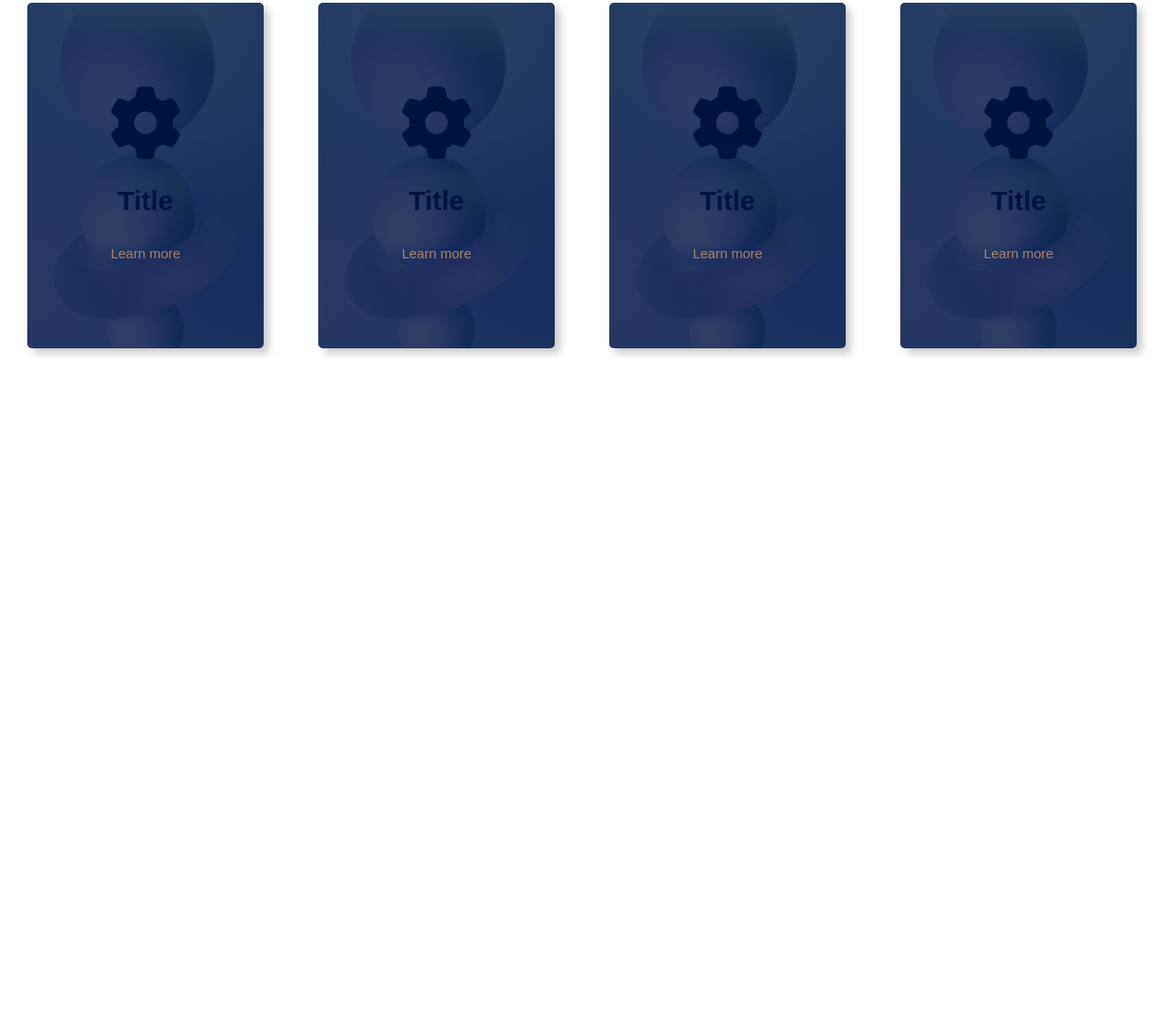
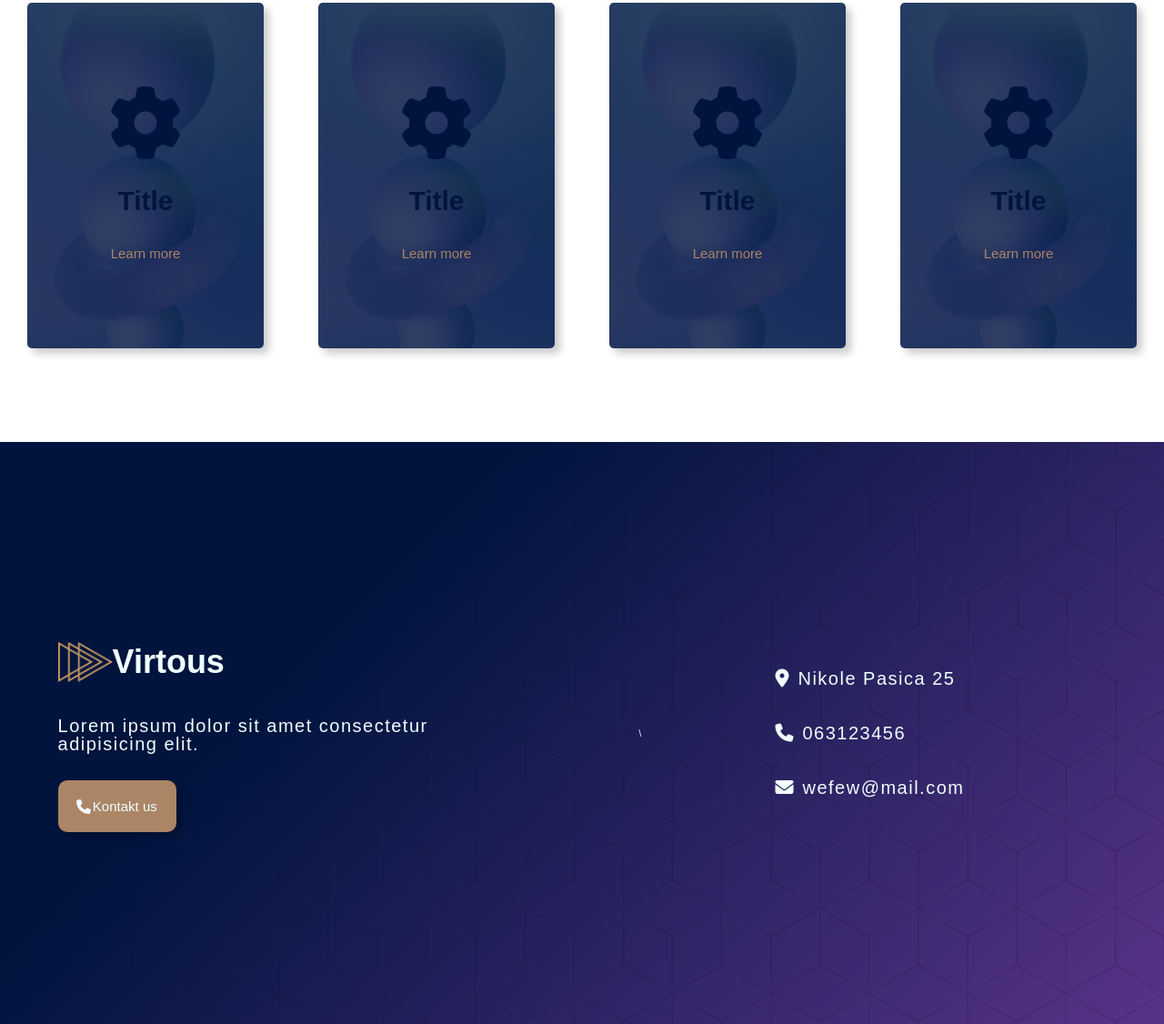
Before and after one commit to emajlija/sajt, a website: page index.html in a window 1280 px wide. Shown: the part 1794-2920 px from the top of the page at 91% size. Before the commit the page ends 2280 px from the top, so only its background shows below. Drawn offline with Linux system fonts and the light colour scheme.

Commit message:
Footer commit

```diff
--- a/index.html
+++ b/index.html
@@ -106,6 +106,47 @@
         </div>
       </div>
     </div>
+
+    <footer class="footer">
+      <div class="footer__logo">
+        <div class="header__logo-box mb-md">
+          <img src="img/logo.png" alt="Nexter logo" class="header__logo" />
+          <h1>Virtous</h1>
+        </div>
+        <h1 class="heading-small mb-md">
+          Lorem ipsum dolor sit amet consectetur adipisicing elit.
+        </h1>
+        <button class="btn btn__lm">
+          <svg
+            xmlns="http://www.w3.org/2000/svg"
+            height="16"
+            width="16"
+            viewBox="0 0 512 512"
+          >
+            <!--!Font Awesome Free 6.5.1 by @fontawesome - https://fontawesome.com License - https://fontawesome.com/license/free Copyright 2024 Fonticons, Inc.-->
+            <path
+              d="M164.9 24.6c-7.7-18.6-28-28.5-47.4-23.2l-88 24C12.1 30.2 0 46 0 64C0 311.4 200.6 512 448 512c18 0 33.8-12.1 38.6-29.5l24-88c5.3-19.4-4.6-39.7-23.2-47.4l-96-40c-16.3-6.8-35.2-2.1-46.3 11.6L304.7 368C234.3 334.7 177.3 277.7 144 207.3L193.3 167c13.7-11.2 18.4-30 11.6-46.3l-40-96z"
+            />
+          </svg>
+          Kontakt us
+        </button>
+      </div>
+      \
+      <div class="footer__info">
+        <div class="footer__info-sec">
+          <i class="fa-solid fa-location-dot"></i>
+          <h1 class="heading-small">Nikole Pasica 25</h1>
+        </div>
+        <div class="footer__info-sec">
+          <i class="fa-solid fa-phone"></i>
+          <h1 class="heading-small">063123456</h1>
+        </div>
+        <div class="footer__info-sec">
+          <i class="fa-solid fa-envelope"></i>
+          <h1 class="heading-small">wefew@mail.com</h1>
+        </div>
+      </div>
+    </footer>
   </body>
   <script src="script.js"></script>
 </html>
--- a/sass/_layout.scss
+++ b/sass/_layout.scss
@@ -117,12 +117,7 @@
         padding: 15rem;
     }
 
-    &__topbar project1{
-        width: 20%;
-    }
 }
-
-
 
 .about{
 height: 90vh;
@@ -154,6 +149,82 @@ align-items: center;
     &__title{
         width: 100%;
     }
+}
+
+.footer{
+    height: 80vh;
+    width: 100%;
+    display: flex;
+    align-items: center;
+    justify-content: space-around;
+    background-image: linear-gradient(135deg,
+    rgba($color-primary, 1) 0%,
+    rgba($color-primary, 1) 30%,
+    rgba($color-primary, 1) 30%,
+    rgba(46, 0, 107,.8) 100%),
+    url(../img/5001147_19742.svg);
+    color: azure;
+    background-repeat: no-repeat;
+    background-size: cover;
+
+    &__logo{
+        width: 40%;
+    }
+
+    &__info{
+        width: 30%;
+        display: flex;
+        flex-direction: column;
+        justify-content: center;
+        align-items: start;
+
+        &-sec{
+            display: flex;
+            justify-content: center;
+            align-items: center;
+            padding: 1rem;
+        }
+        &-sec i{
+            font-size: 2rem;
+            padding: 1rem;
+        }
+    }
+}
 
 
+//PROJECTS
+.header-project{
+    width: 100vw;
+    height: 100vh;
+    background-image: linear-gradient(135deg,
+    rgba($color-secondary-light, 1) 0%,
+    rgba($color-secondary-light, 1) 30%,
+    rgba($color-secondary-light, 1) 30%,
+    rgba(255, 255, 255,0.3) 100%),
+    url(../img/5001147_19742.svg);
+    color: $color-primary;
+    background-repeat: no-repeat;
+    background-size: cover;
+
+    &__nav{
+        width: 100%;
+        height: 10%;
+        background-image: linear-gradient(135deg,rgba($color-secondary-light, .85) 0%,rgba(255, 255, 255,.85) 100%);
+        position: fixed;
+        padding: 3rem;
+        display: flex;
+    align-items: center;
+    justify-content: space-between;
+    transition: all .2s ease-in-out;
+    z-index: 10;
+    box-shadow: $shadow--nav;
+    }
+
+    &__topbar{
+        width: 20%;
+        display: flex;
+        font-size: 2rem;
+        align-items: center;
+        justify-content: space-between;
+    }
 }
--- a/sass/_typography.scss
+++ b/sass/_typography.scss
@@ -3,8 +3,6 @@
     line-height: 1;
     text-align: left;
 }
-
-
 
 .heading-small{
     font-size: 2rem;
```
Also changed, not shown: pages/project1.html (+4 -5 lines), css/style.css.
